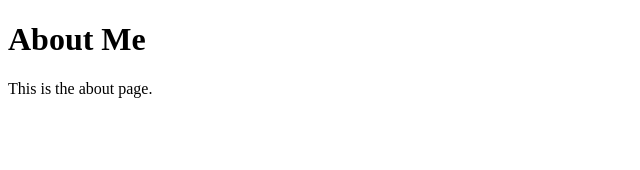
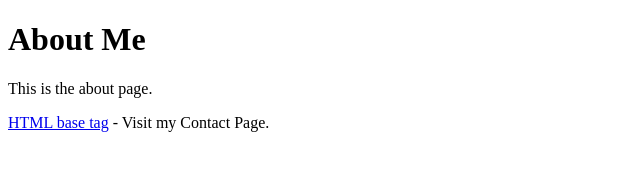
Before and after one commit to s4bsa/s4bsa.github.io, a plain HTML site: page about.html in a window 1280 px wide. Shown: the whole page, without its empty margins (0-640 px from the left). Drawn offline with Linux system fonts and the light colour scheme.

Commit message:
Update about.html

```diff
--- a/about.html
+++ b/about.html
@@ -1,6 +1,7 @@
 <!DOCTYPE html>
 <html lang="en">
 <head>
+    <base href="https://s4bsa.github.io/" target="_blank">
     <meta charset="UTF-8">
     <meta name="viewport" content="width=device-width, initial-scale=1.0">
     <title>About Page</title>
@@ -8,5 +9,6 @@
 <body>
     <h1>About Me</h1>
     <p>This is the about page.</p>
+    <p><a href="contact.html">HTML base tag</a> - Visit my Contact Page.</p>
 </body>
 </html>
```
